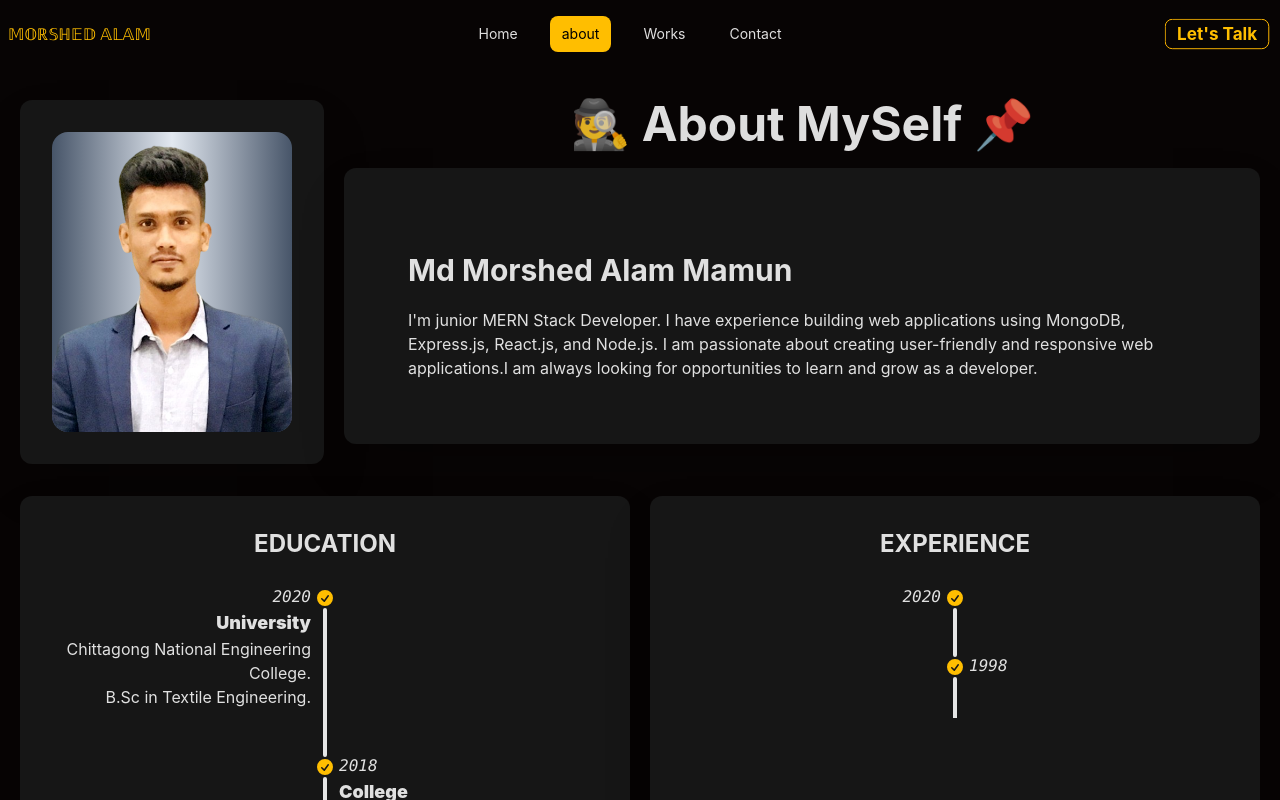
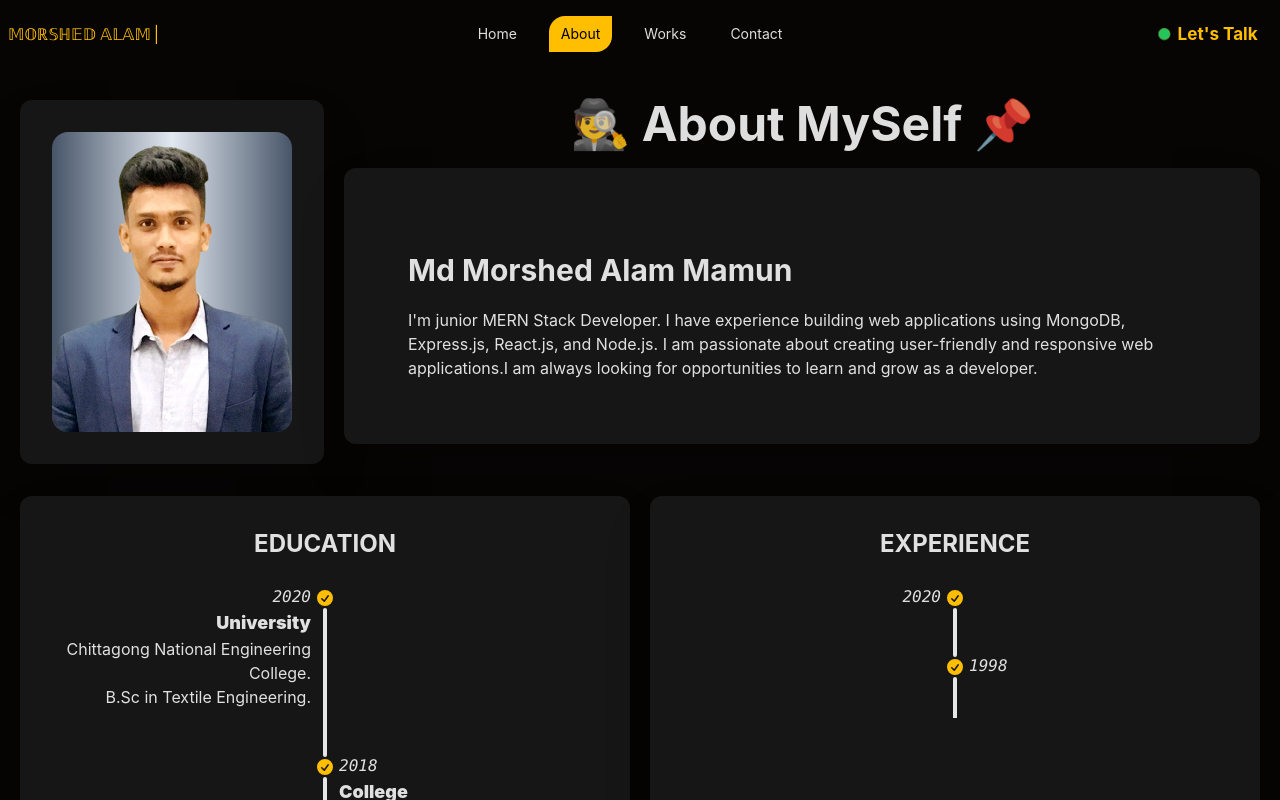
Before and after one commit to morz-mamun/My-PortFolio, a React (Vite) app: page /about in a window 1280 px wide. Shown: the top 800 px of the page. Built offline with nearby package versions, Linux system fonts and the light colour scheme.

Commit message:
react simple typewriter impliment

```diff
--- a/package.json
+++ b/package.json
@@ -19,6 +19,7 @@
     "react-fast-marquee": "^1.6.2",
     "react-icons": "^4.12.0",
     "react-router-dom": "^6.20.1",
+    "react-simple-typewriter": "^5.0.1",
     "sort-by": "^1.2.0",
     "sweetalert2": "^11.10.1"
   },
--- a/src/Components/Navbar/Navbar.jsx
+++ b/src/Components/Navbar/Navbar.jsx
@@ -1,30 +1,54 @@
 import { Link, NavLink } from "react-router-dom";
 import "./navStyle.css";
+import { Typewriter } from "react-simple-typewriter";
 
 const Navbar = () => {
   const navLinks = (
     <>
-      <NavLink className={({isActive}) => isActive? "bg-warning text-black rounded-lg px-3 py-2 mr-5" : "mr-5 hover:text-warning px-3 py-2" } to={"/"}> Home
+      <NavLink
+        className={({ isActive }) =>
+          isActive
+            ? "bg-warning text-black rounded-ss-2xl rounded-ee-2xl px-3 py-2 mr-5"
+            : "mr-5 hover:text-warning px-3 py-2"
+        }
+        to={"/"}
+      >
+        {" "}
+        Home
       </NavLink>
-      <NavLink className={({isActive}) => isActive? "bg-warning text-black rounded-lg px-3 py-2 mr-5" : " mr-5 hover:text-warning px-3 py-2" } to={"about"}> about
+      <NavLink
+        className={({ isActive }) =>
+          isActive
+            ? "bg-warning text-black rounded-ss-2xl rounded-ee-2xl px-3 py-2 mr-5"
+            : " mr-5 hover:text-warning px-3 py-2"
+        }
+        to={"about"}
+      >
+        {" "}
+        About
       </NavLink>
-      <NavLink className={({isActive}) => isActive? "bg-warning text-black rounded-lg px-3 py-2 mr-5" : "mr-5 hover:text-warning px-3 py-2" } to={"/myWork"}> Works
+      <NavLink
+        className={({ isActive }) =>
+          isActive
+            ? "bg-warning text-black rounded-ss-2xl rounded-ee-2xl px-3 py-2 mr-5"
+            : "mr-5 hover:text-warning px-3 py-2"
+        }
+        to={"/myWork"}
+      >
+        {" "}
+        Works
       </NavLink>
-      <NavLink className={({isActive}) => isActive? "bg-warning text-black rounded-lg px-3 py-2 mr-5" : "mr-5 hover:text-warning px-3 py-2" } to={"/contact"}> Contact
+      <NavLink
+        className={({ isActive }) =>
+          isActive
+            ? "bg-warning text-black rounded-ss-2xl rounded-ee-2xl px-3 py-2 mr-5"
+            : "mr-5 hover:text-warning px-3 py-2"
+        }
+        to={"/contact"}
+      >
+        {" "}
+        Contact
       </NavLink>
-      {/* <li className="hover:text-warning uppercase">
-
-      </li> */}
-       {/* <NavLink className={({isActive}) => isActive ? activeLink : "" } to={"/about"}>About</NavLink>
-      <li className="hover:text-warning uppercase">
-
-      </li>
-      <li className="hover:text-warning uppercase">
-        <NavLink to={"/myWork"}>Works</NavLink>
-      </li>
-      <li className="hover:text-warning uppercase">
-        <NavLink to={"/contact"}>Contact</NavLink>
-      </li> */}
     </>
   );
   return (
@@ -61,7 +85,14 @@ const Navbar = () => {
             data-aos-duration="3000"
             className="hover:text-white text-warning"
           >
-            𝕄𝕆ℝ𝕊ℍ𝔼𝔻 𝔸𝕃𝔸𝕄
+            <Typewriter
+              words={["𝕄𝕆ℝ𝕊ℍ𝔼𝔻 𝔸𝕃𝔸𝕄"]}
+              loop={0}
+              cursor
+              typeSpeed={70}
+              deleteSpeed={50}
+              delaySpeed={1500}
+            />
           </button>
         </Link>
       </div>
@@ -69,7 +100,7 @@ const Navbar = () => {
         <ul className="menu menu-horizontal px-1">{navLinks}</ul>
       </div>
       <div className="navbar-end">
-      <Link className="block md:hidden" to={"/"}>
+        <Link className="block md:hidden" to={"/"}>
           <button
             data-aos="flip-left"
             data-aos-easing="ease-out-cubic"
@@ -79,12 +110,21 @@ const Navbar = () => {
             𝕄𝕆ℝ𝕊ℍ𝔼𝔻 <span className="text-warning font-bold">𝔸𝕃𝔸𝕄</span>
           </button>
         </Link>
-        <Link data-aos="flip-right"
-            data-aos-easing="ease-out-cubic"
-            data-aos-duration="3000"  className="hidden md:block" to={"contact"}>
-          <button className="text-warning font-bold text-lg btn btn-sm btn-outline hover:border-red-600 hover:bg-white hover:text-black">
+        <Link
+          data-aos="flip-right"
+          data-aos-easing="ease-out-cubic"
+          data-aos-duration="3000"
+          className="hidden md:block"
+          to={"contact"}
+        >
+          <button className="text-warning font-bold text-lg btn btn-sm btn-outline border-none  hover:border-red-600 hover:bg-white hover:text-black">
+          <span className="relative flex h-3 w-3">
+            <span className="animate-ping absolute inline-flex h-full w-full rounded-full bg-warning opacity-75"></span>
+            <span className="absolute top-0 right-0 inline-flex rounded-full h-3 w-3 bg-green-500"></span>
+          </span>
             Let's Talk
           </button>
+
         </Link>
       </div>
     </div>
--- a/src/Pages/Home/TopSection.jsx
+++ b/src/Pages/Home/TopSection.jsx
@@ -5,6 +5,7 @@ import signature from "../../assets/sig.png";
 import project from "../../assets/sig1.png";
 import { Link } from "react-router-dom";
 import { FaDownload } from "react-icons/fa";
+import { Typewriter } from "react-simple-typewriter";
 
 const TopSection = () => {
   return (
@@ -38,7 +39,16 @@ const TopSection = () => {
            <div className="space-y-3">
              <p className="text-[#a1a0a0] uppercase">Web Developer</p>
             <h2 className="uppercase text-lg font-bold md:text-3xl">
-              Md Morshed Alam
+            <Typewriter
+            words={["Md Morshed Alam"]}
+            loop={0}
+            cursor
+            cursorColor="yellow"
+            typeSpeed={70}
+            deleteSpeed={50}
+            delaySpeed={1500}
+          />
+
             </h2>
            </div>
             <p className="text-[#a1a0a0]">
```
Also changed, not shown: 1 other file (tests, documents, lock files or other folders).
